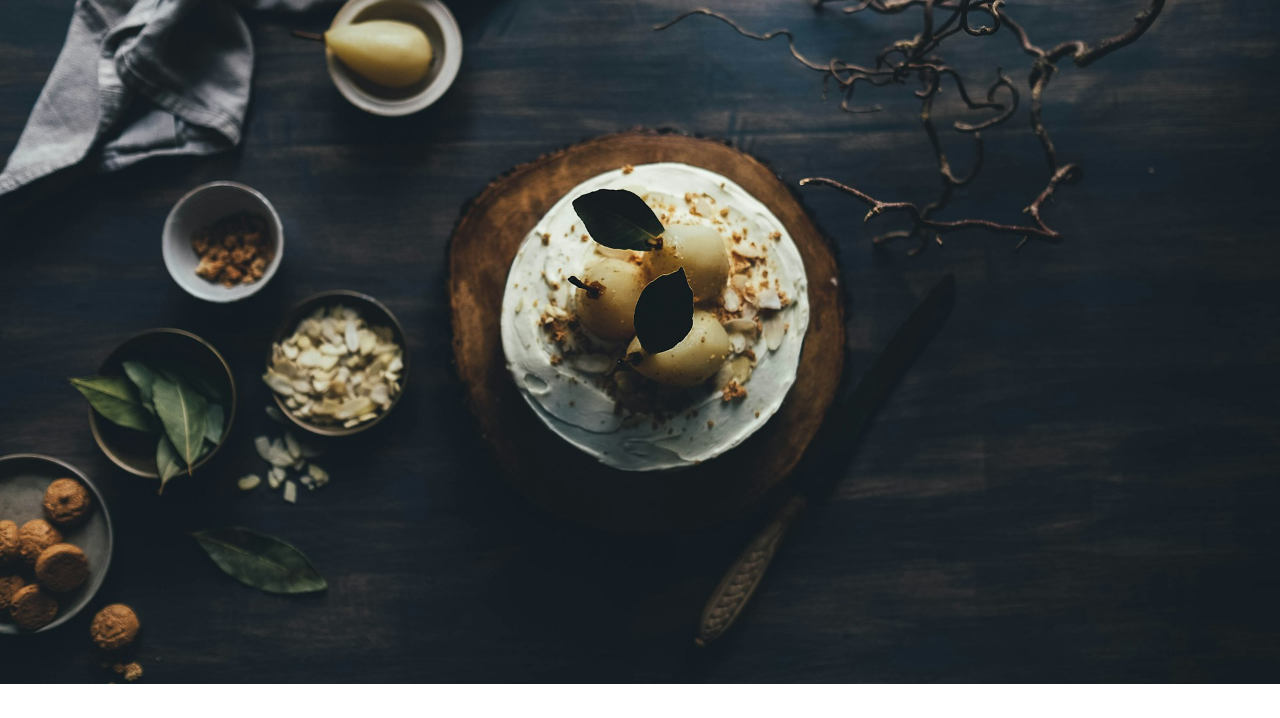
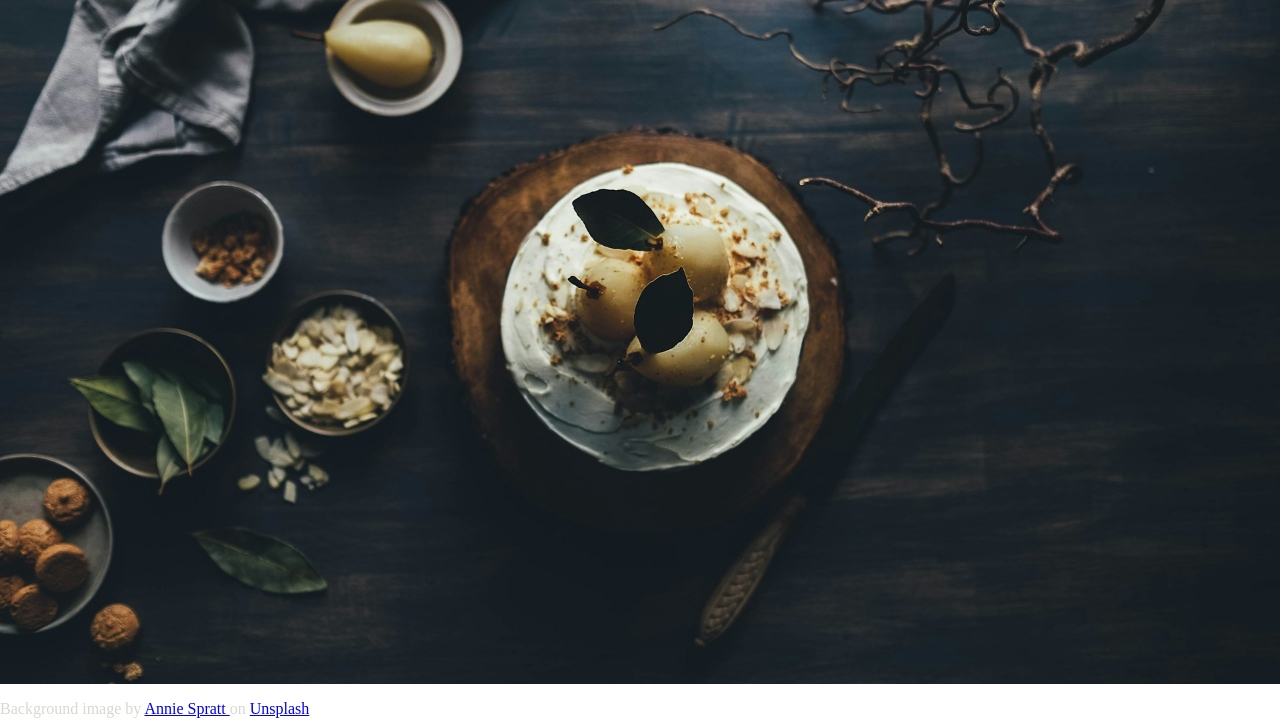
Before and after one commit to Anibvl-17/odin-restaurant-page, a website built with webpack: page src/template.html in a window 1280 px wide. Shown: the part 116-834 px from the top of the page. Before the commit the page ends 800 px from the top, so only its background shows below. Built offline with nearby package versions, Linux system fonts and the light colour scheme.

Commit message:
Add footer and home-section placeholder

```diff
--- a/src/template.html
+++ b/src/template.html
@@ -15,7 +15,23 @@
     </nav>
   </header>
   <div id="content">
-
+    <div class="home-section">
+      <h1 class="home-title">
+        The Tasty Elegance
+      </h1>
+    </div>
   </div>
+  <footer>
+    <p>
+      Background image by
+      <a href="https://unsplash.com/es/@anniespratt">
+        Annie Spratt
+      </a>
+      on
+      <a href="https://unsplash.com/">
+        Unsplash
+      </a>
+    </p>
+  </footer>
 </body>
 </html>
```
